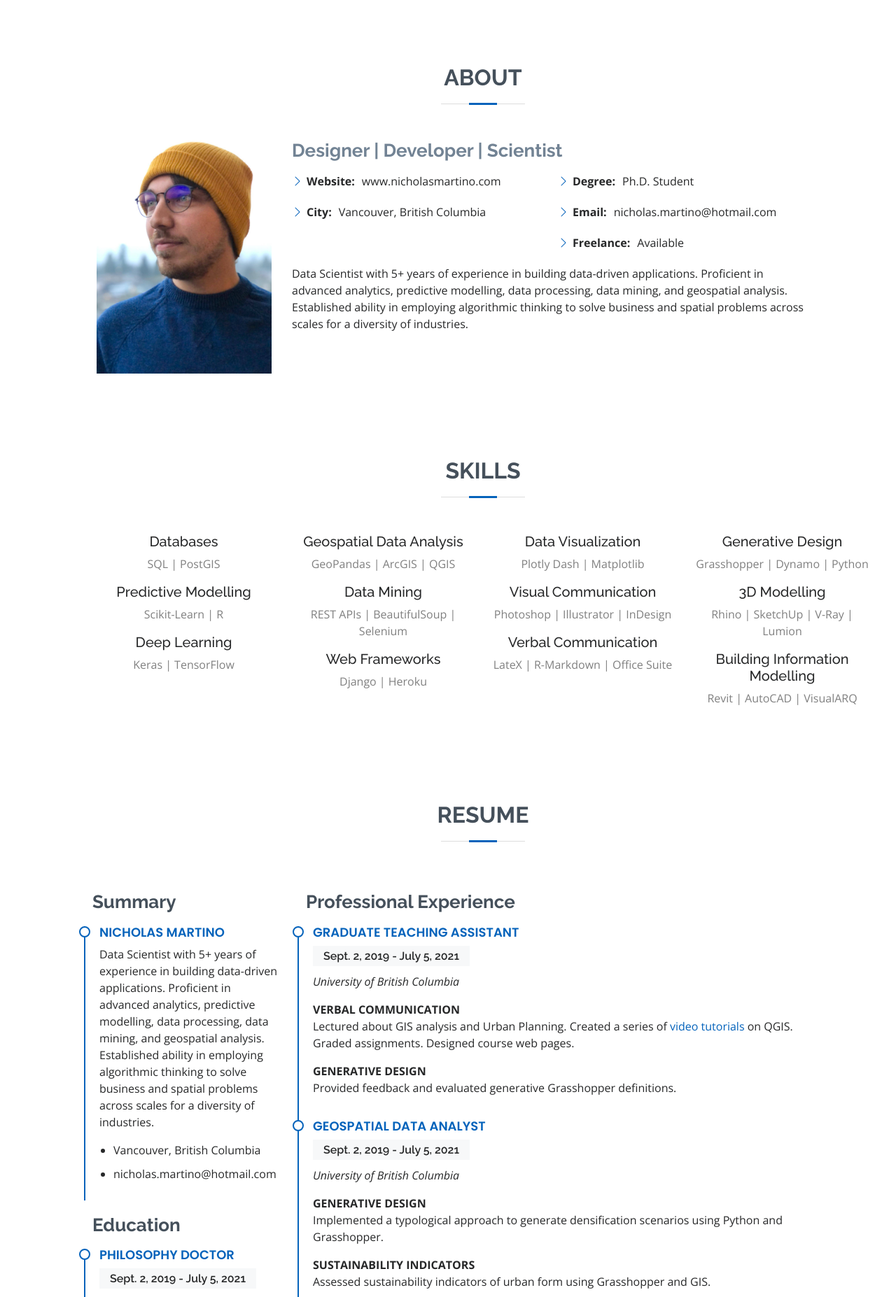
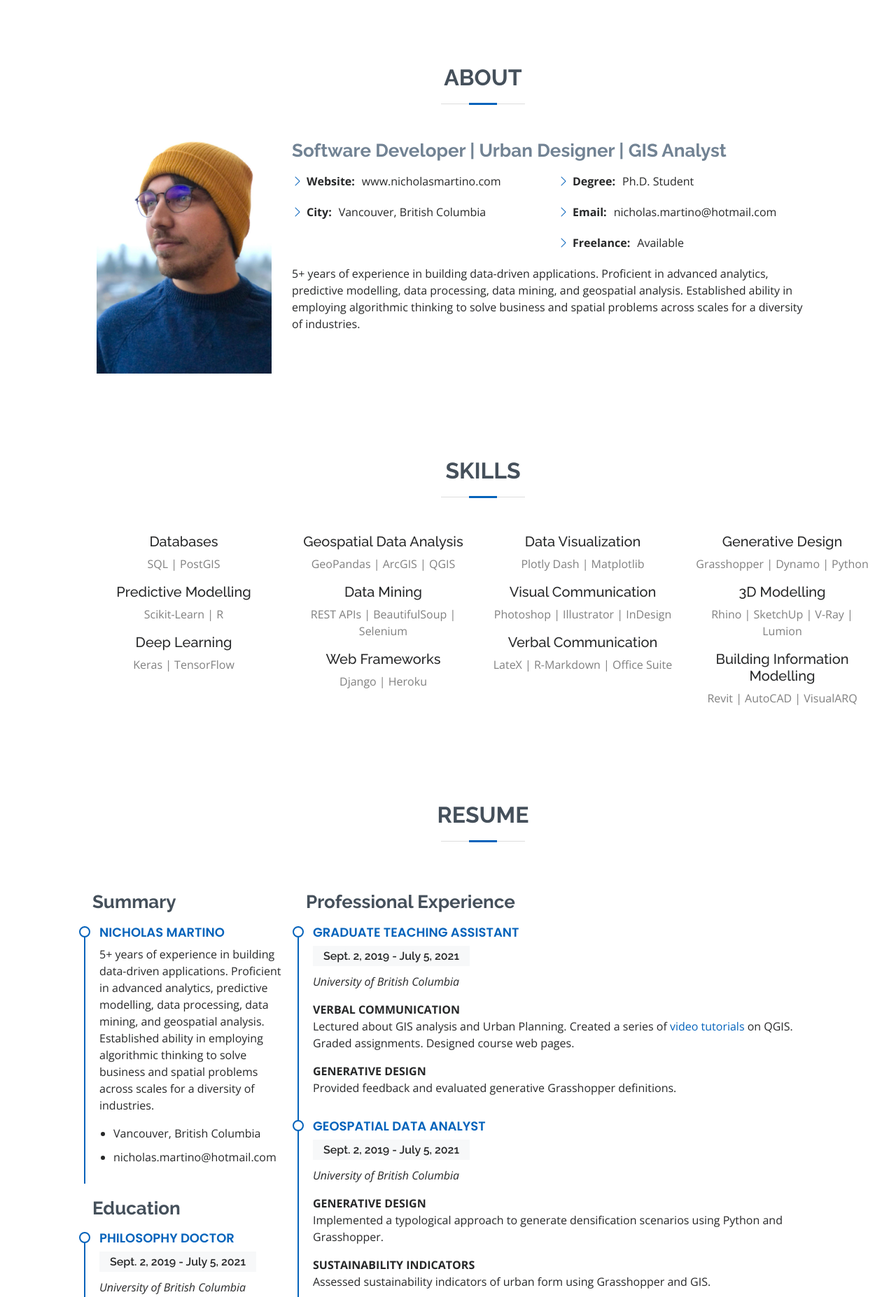
Before and after one commit to nicholas-martino/portfolio, a Django app: page / in a window 1280 px wide. Shown: the part 2148-4002 px from the top of the page at 70% size. Run offline with Django 3.2, Linux system fonts and the light colour scheme; data comes from the database, SQL or seed files in the repository; some libraries are stand-ins or nearby versions.

Commit message:
Resume updates

```diff
--- a/portfolio/templates/base.html
+++ b/portfolio/templates/base.html
@@ -60,7 +60,7 @@
   <section id="hero" class="d-flex flex-column justify-content-center">
     <div class="container" data-aos="zoom-in" data-aos-delay="100">
       <h1>Nicholas Martino</h1>
-      <p>I'm <span class="typed" data-typed-items="Software Developer | Urban Designer | GIS Analyst"></span></p>
+      <p>I'm <span class="typed" data-typed-items="Software Developer, Urban Designer, GIS Analyst"></span></p>
       <div class="social-links">
         <a href="https://github.com/nicholasmartino" class="github" target="_blank"><i class="bx bxl-github"></i></a>
         <a href="https://instagram.com/nsmartino_" class="instagram" target="_blank"><i class="bx bxl-instagram"></i></a>
@@ -179,7 +179,7 @@
             <img src="{% static 'img/profile-img.jpg' %}" class="img-fluid" alt="" width="250">
           </div>
           <div class="col-lg-8 pt-4 pt-lg-0 content" align="left">
-            <h3>Designer | Developer | Scientist</h3>
+            <h3>Software Developer | Urban Designer | GIS Analyst</h3>
             <p class="fst-italic">
 
             </p>
--- a/static/js/summary.js
+++ b/static/js/summary.js
@@ -1,3 +1,3 @@
-var summary = "Data Scientist with 5+ years of experience in building data-driven applications. Proficient in advanced analytics, predictive modelling, data processing, data mining, and geospatial analysis. Established ability in employing algorithmic thinking to solve business and spatial problems across scales for a diversity of industries.";
+var summary = "5+ years of experience in building data-driven applications. Proficient in advanced analytics, predictive modelling, data processing, data mining, and geospatial analysis. Established ability in employing algorithmic thinking to solve business and spatial problems across scales for a diversity of industries.";
 document.getElementById("summary1").innerHTML = summary;
 document.getElementById("summary2").innerHTML = summary;
```
